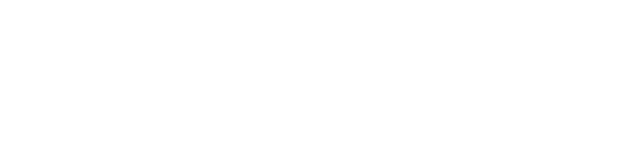
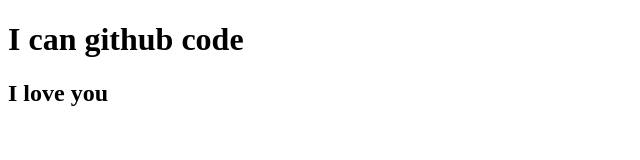
Before and after one commit to jobayerhossain0/my-frist-repo, a plain HTML site: page index.html in a window 1280 px wide. Shown: the whole page, without its empty margins (0-640 px from the left). Drawn offline with Linux system fonts and the light colour scheme.

Commit message:
first commit

```diff
--- a/index.html
+++ b/index.html
@@ -3,7 +3,10 @@
   <head>
     <meta charset="UTF-8" />
     <meta name="viewport" content="width=device-width, initial-scale=1.0" />
-    <title>my frist github repo</title>
+    <title>my first github repo</title>
   </head>
-  <body></body>
+  <body>
+    <h1>I can github code</h1>
+    <h2>I love you</h2>
+  </body>
 </html>
```
